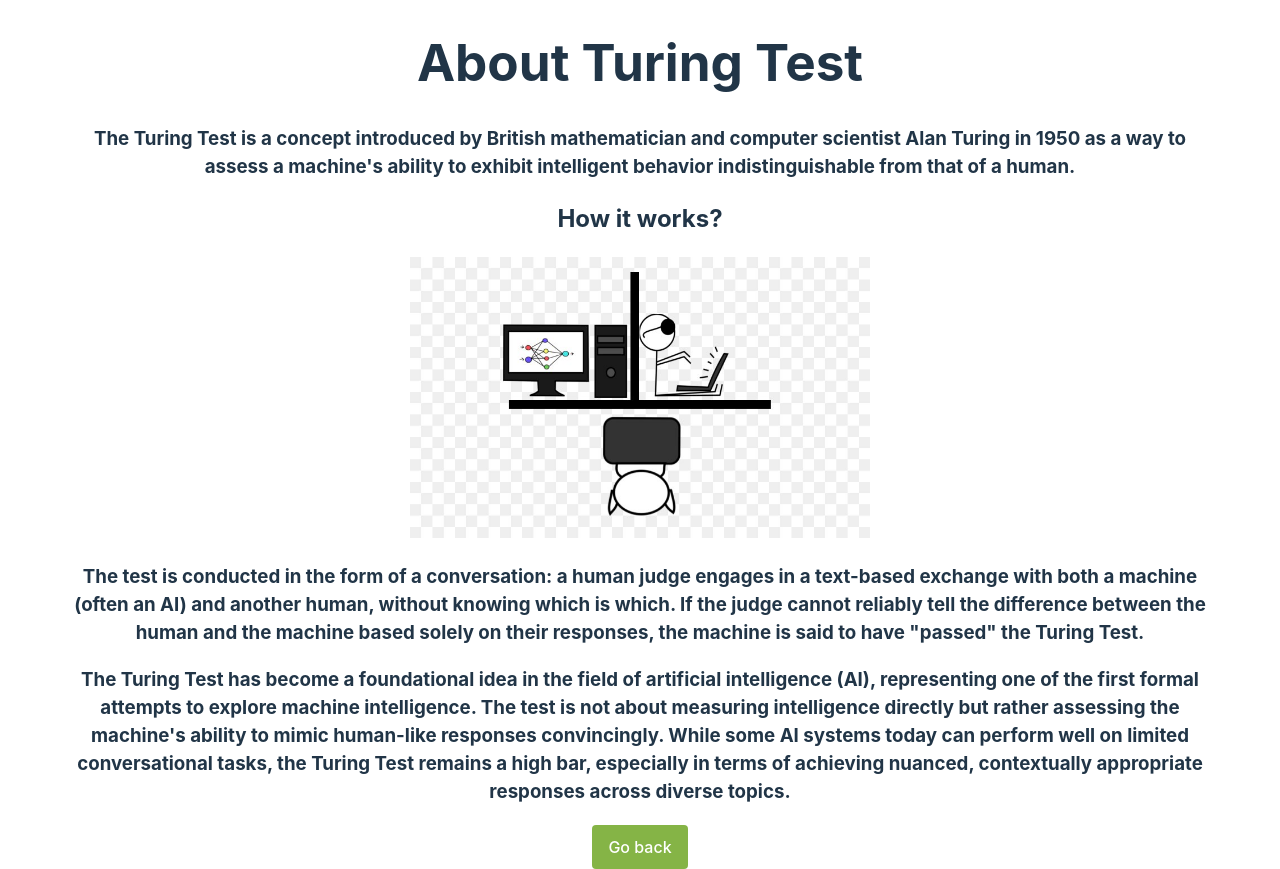
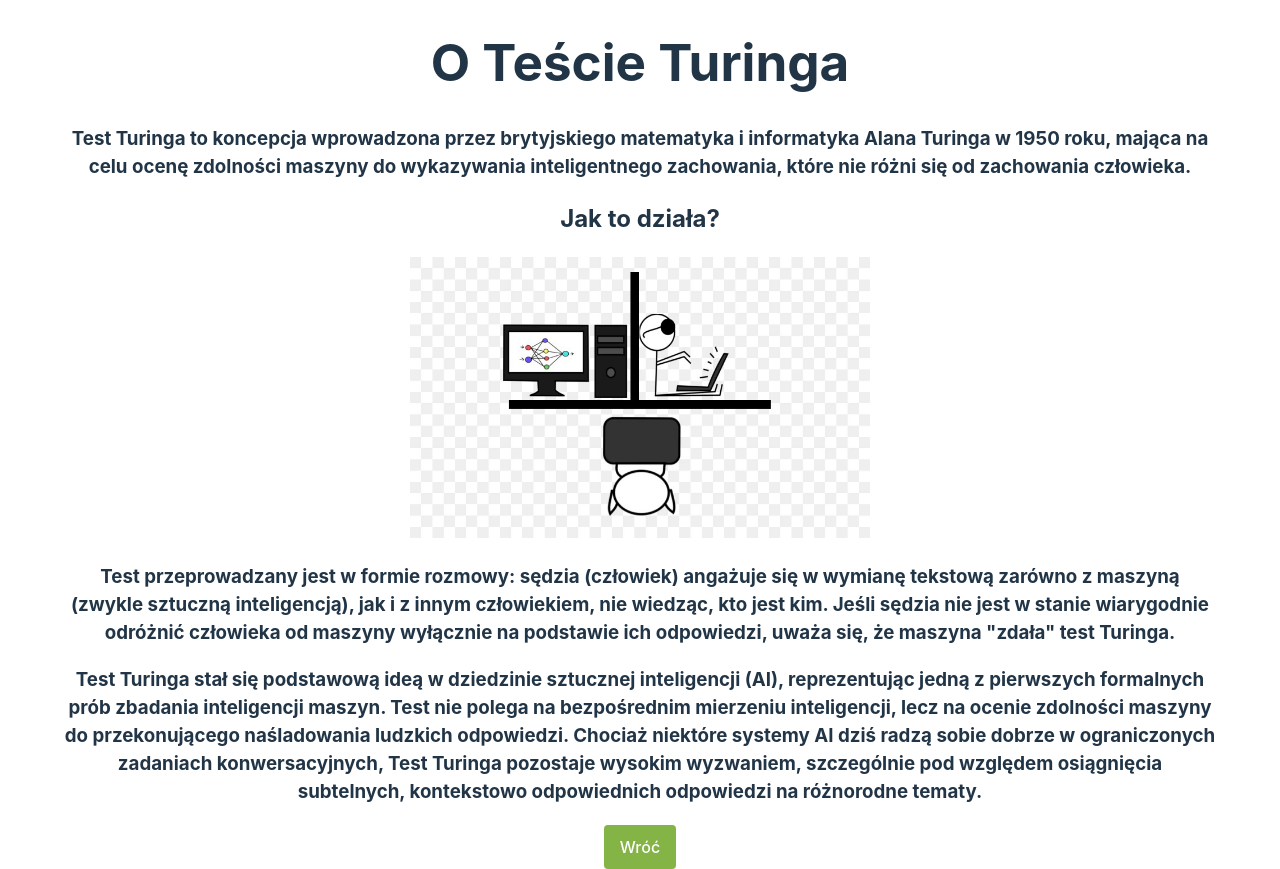
Before and after one commit to SzupanBurliga/TuringTest, a React (Vite) app in the folder turingtest-frontend/: page /TuringTest in a window 1280 px wide. Built offline with nearby package versions, Linux system fonts and the light colour scheme; no server answers.

Commit message:
google tłumacz

```diff
--- a/turingtest-frontend/src/TitlePage.jsx
+++ b/turingtest-frontend/src/TitlePage.jsx
@@ -1,6 +1,5 @@
 import React from "react";
 import { useNavigate } from "react-router-dom";
-
 
 function TitlePage() {
     const navigate = useNavigate();
@@ -9,14 +8,15 @@ function TitlePage() {
         <div className="title-page">
             <div className="title-content">
                 <h1>Are You Human?</h1>
-                <h3>Chat with someone for two minutes,
-                    and try to figure out if it was a fellow human or an AI bot.</h3>
-                <h3>Think you can tell the difference?</h3>
-                <button onClick={() => navigate("/MainView")}>Go to Chat</button>
-                <button onClick={() => navigate("/TuringTest")}>About Turing Test</button>
+                <h3>
+                    Porozmawiaj z kimś przez dwie minuty
+                    i spróbuj ustalić, czy był to inny człowiek, czy bot AI.
+                </h3>
+                <h3>Myślisz, że potrafisz to odróżnić?</h3>
+                <button onClick={() => navigate("/MainView")}>Przejdź do czatu</button>
+                <button onClick={() => navigate("/TuringTest")}>O Teście Turinga</button>
             </div>
         </div>
-
     );
 }
 
--- a/turingtest-frontend/src/TuringTest.jsx
+++ b/turingtest-frontend/src/TuringTest.jsx
@@ -8,35 +8,31 @@ function TuringTest() {
 
       <div className="MainTuring">
 
-      <h1>About Turing Test</h1>
+          <h1>O Teście Turinga</h1>
           <h3>
-        The Turing Test is a concept introduced by British mathematician and
-        computer scientist Alan Turing in 1950 as a way to assess a machine's
-        ability to exhibit intelligent behavior indistinguishable from that of a
-        human.{" "}
+              Test Turinga to koncepcja wprowadzona przez brytyjskiego matematyka i
+              informatyka Alana Turinga w 1950 roku, mająca na celu ocenę zdolności maszyny
+              do wykazywania inteligentnego zachowania, które nie różni się od zachowania człowieka.
           </h3>
-      <h2>How it works?</h2>
-      <img src="/fota.jpg" alt="Fota" />
+          <h2>Jak to działa?</h2>
+          <img src="/fota.jpg" alt="Zdjęcie" />
           <h3>
-        The test is conducted in the form of a conversation: a human judge
-        engages in a text-based exchange with both a machine (often an AI) and
-        another human, without knowing which is which. If the judge cannot
-        reliably tell the difference between the human and the machine based
-        solely on their responses, the machine is said to have "passed" the
-        Turing Test.
+              Test przeprowadzany jest w formie rozmowy: sędzia (człowiek) angażuje się w wymianę tekstową zarówno z maszyną
+              (zwykle sztuczną inteligencją), jak i z innym człowiekiem, nie wiedząc, kto jest kim.
+              Jeśli sędzia nie jest w stanie wiarygodnie odróżnić człowieka od maszyny wyłącznie na podstawie ich odpowiedzi,
+              uważa się, że maszyna "zdała" test Turinga.
           </h3>
 
           <h3>
-        The Turing Test has become a foundational idea in the field of
-        artificial intelligence (AI), representing one of the first formal
-        attempts to explore machine intelligence. The test is not about
-        measuring intelligence directly but rather assessing the machine's
-        ability to mimic human-like responses convincingly. While some AI
-        systems today can perform well on limited conversational tasks, the
-        Turing Test remains a high bar, especially in terms of achieving
-        nuanced, contextually appropriate responses across diverse topics.
+              Test Turinga stał się podstawową ideą w dziedzinie sztucznej inteligencji (AI),
+              reprezentując jedną z pierwszych formalnych prób zbadania inteligencji maszyn.
+              Test nie polega na bezpośrednim mierzeniu inteligencji, lecz na ocenie zdolności maszyny
+              do przekonującego naśladowania ludzkich odpowiedzi. Chociaż niektóre systemy AI
+              dziś radzą sobie dobrze w ograniczonych zadaniach konwersacyjnych, Test Turinga pozostaje
+              wysokim wyzwaniem, szczególnie pod względem osiągnięcia subtelnych, kontekstowo odpowiednich
+              odpowiedzi na różnorodne tematy.
           </h3>
-        <button onClick={() => navigate("/TitlePage")}>Go back</button>
+          <button onClick={() => navigate("/TitlePage")}>Wróć</button>
       </div>
   );
 }
```
Lines whose indentation alone changed are shown as unchanged.
